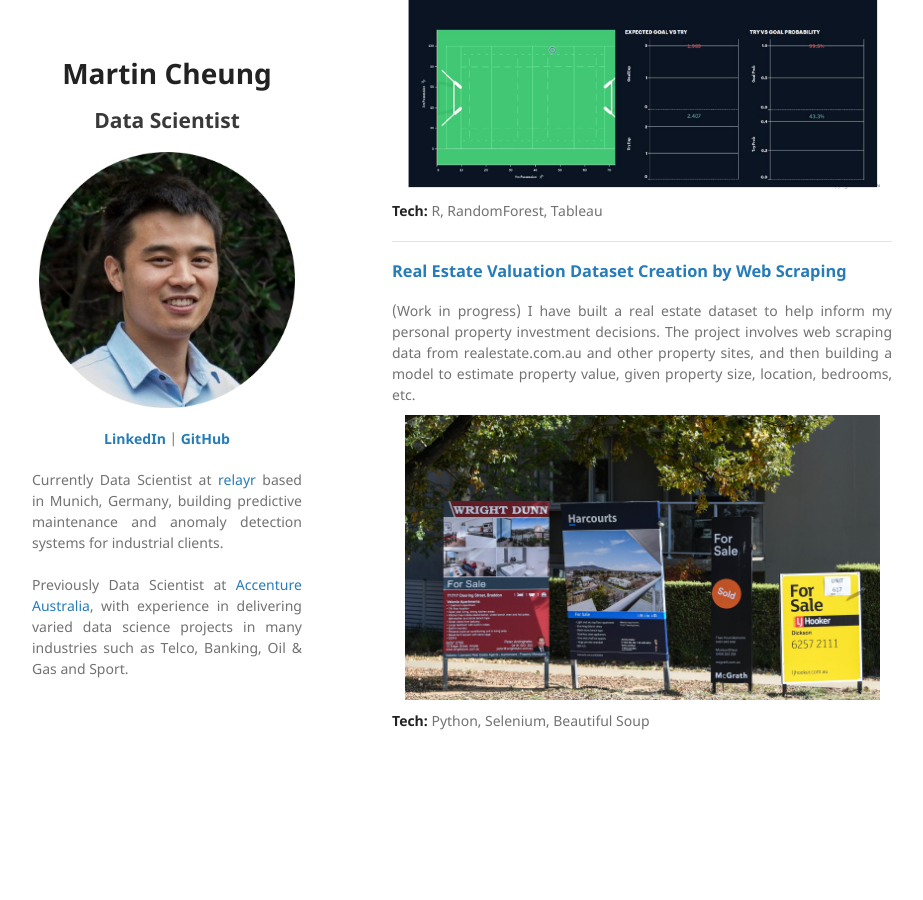
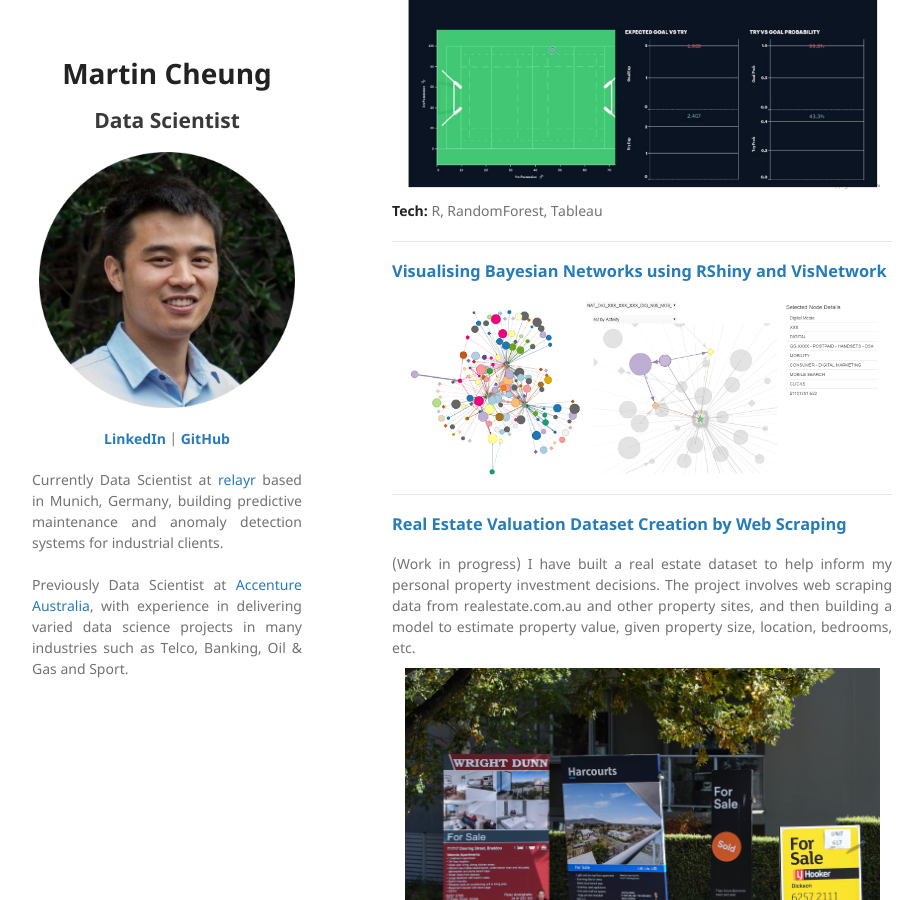
Before and after one commit to martycheung/martycheung.github.io, a Jekyll site: the page built from index.md, in a window 1280 px wide and 900 px high, scrolled down 1686 px. Shown: the whole window, without its empty margins (178-1101 px from the left). Built offline with Jekyll 4.4.1, drawn with Linux system fonts in a browser that asks for light colours; our own code applies the rules of GitHub Pages for plain Markdown files; before the commit the page ends 2487 px from its top, so only the background shows below that.

Commit message:
Update index.md

```diff
--- a/index.md
+++ b/index.md
@@ -50,6 +50,12 @@ NRL DataJam is a Rugby League themed data hackathon. Our team's solution was a m
 
 ---
 
+### [Visualising Bayesian Networks using RShiny and VisNetwork](https://github.com/martycheung/Bayesian-Network-Visualisation)
+
+<center><img src="images/network_viz.png?raw=true"/></center>
+
+---
+
 ### [Real Estate Valuation Dataset Creation by Web Scraping](https://github.com/martycheung/Real-Estate-Dataset-and-Valuation-Model)
 
 <div style="text-align: justify">
```
